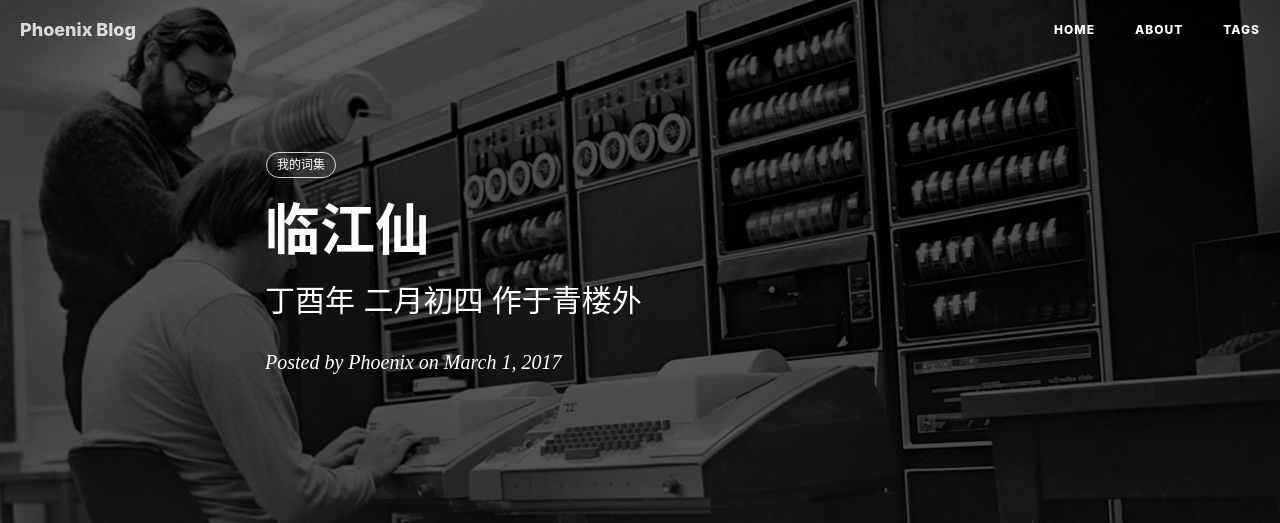
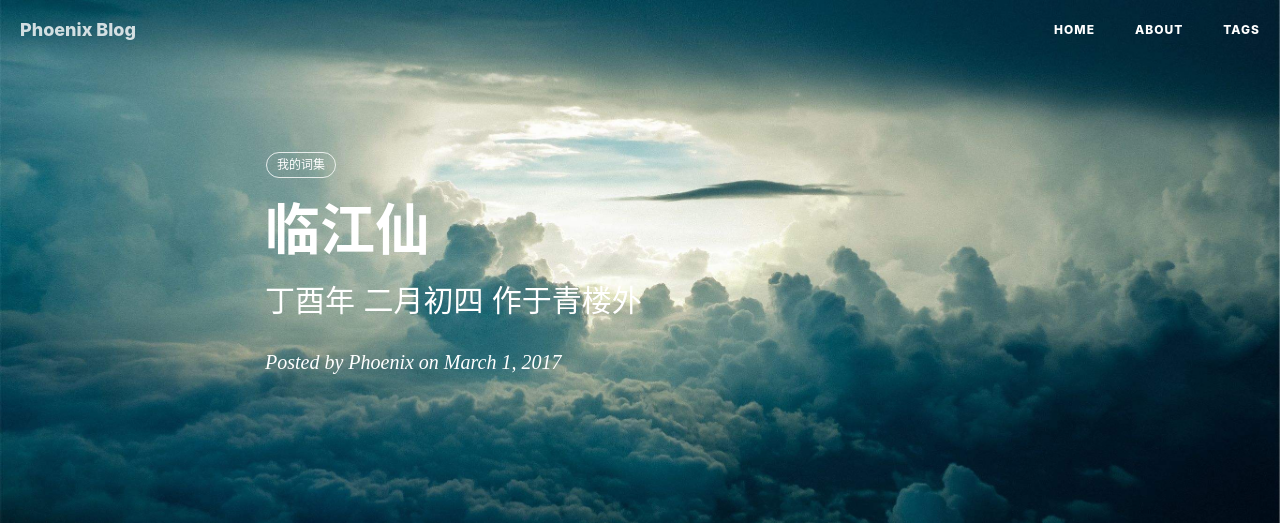
Before and after one commit to PhoenixW95/PhoenixW95.github.io, a Jekyll site: the page built from _posts/2017-03-1-linjiangxian.markdown, in a window 1280 px wide. Shown: the top 523 px of the page. Built offline with Jekyll 4.4.1, drawn with Linux system fonts in a browser that asks for light colours; nearby versions of some CDN libraries; comment, search, counter and statistics services are not loaded; grey boxes are pictures that could not be loaded.

Commit message:
临江仙图片

```diff
--- a/_posts/2017-03-1-linjiangxian.markdown
+++ b/_posts/2017-03-1-linjiangxian.markdown
@@ -4,7 +4,7 @@
 subtitle:   "丁酉年 二月初四 作于青楼外"
 date:       2017-03-01
 author:     "Phoenix"
-header-img: "img/post-bg-unix-linux.jpg"
+header-img: "img/linjiangxian.jpg"
 tags:
     - 我的词集
 
```
Also changed, not shown: img/linjiangxian.jpg (added).
